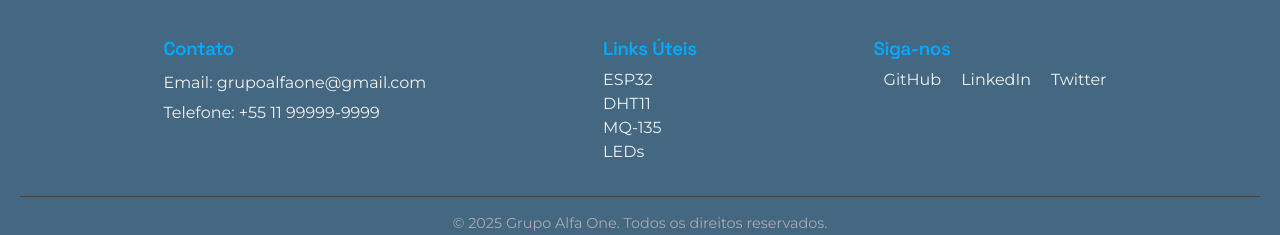
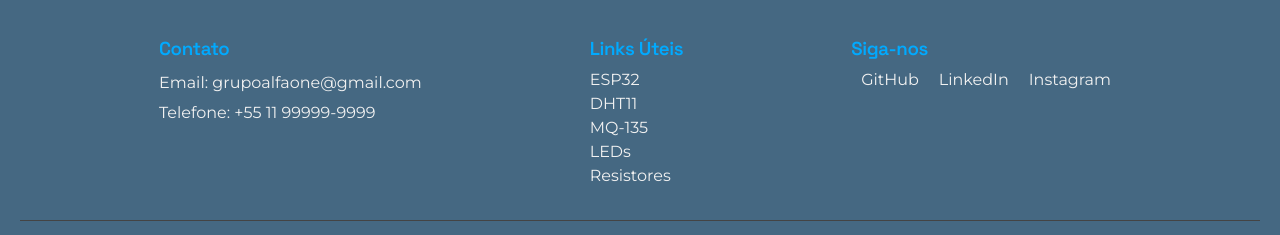
Before and after one commit to 3006m/climasite, a React (Vite) app in the folder projetoM/: page /hardware in a window 1280 px wide. Shown: the part 3138-3373 px from the top of the page. Built offline with nearby package versions, Linux system fonts and the light colour scheme.

Commit message:
footercerto

```diff
--- a/projetoM/src/pages/hardware.jsx
+++ b/projetoM/src/pages/hardware.jsx
@@ -120,6 +120,7 @@
             <li><a href="#dht11">DHT11</a></li>
             <li><a href="#mq135">MQ-135</a></li>
             <li><a href="#leds">LEDs</a></li>
+            <li><a href="#resistores">Resistores</a></li>
           </ul>
         </div>
 
@@ -129,7 +130,7 @@
           <div className="social-links">
             <a href="https://github.com" target="_blank" rel="noopener noreferrer">GitHub</a>
             <a href="https://linkedin.com" target="_blank" rel="noopener noreferrer">LinkedIn</a>
-            <a href="https://twitter.com" target="_blank" rel="noopener noreferrer">Twitter</a>
+            <a href="https://instagram.com" target="_blank" rel="noopener noreferrer">Instagram</a>
           </div>
         </div>
       </div>
```
